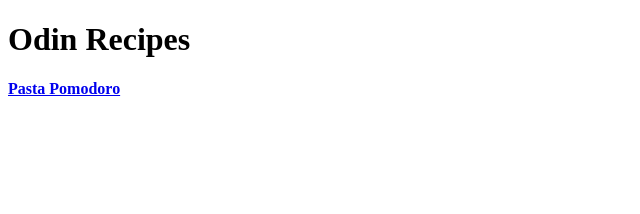
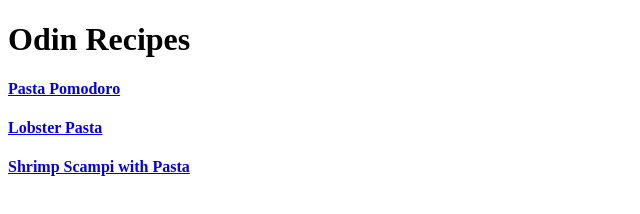
Before and after one commit to Kianhopestolearn/odin-recipes, a plain HTML site: page index.html in a window 1280 px wide. Shown: the whole page, without its empty margins (0-640 px from the left). Drawn offline with Linux system fonts and the light colour scheme.

Commit message:
Recipes Completed, there are no more recipes to add

```diff
--- a/index.html
+++ b/index.html
@@ -9,5 +9,7 @@
 <body>
     <h1>Odin Recipes</h1>
     <h4><a href="./recipes/pasta-pomodoro.html">Pasta Pomodoro</a></h4>
+    <h4><a href="./recipes/lobster-pasta.html">Lobster Pasta</a></h4>
+    <h4><a href="./recipes/shrimp-scampi-with-pasta.html">Shrimp Scampi with Pasta</a></h4>
 </body>
 </html>
```
